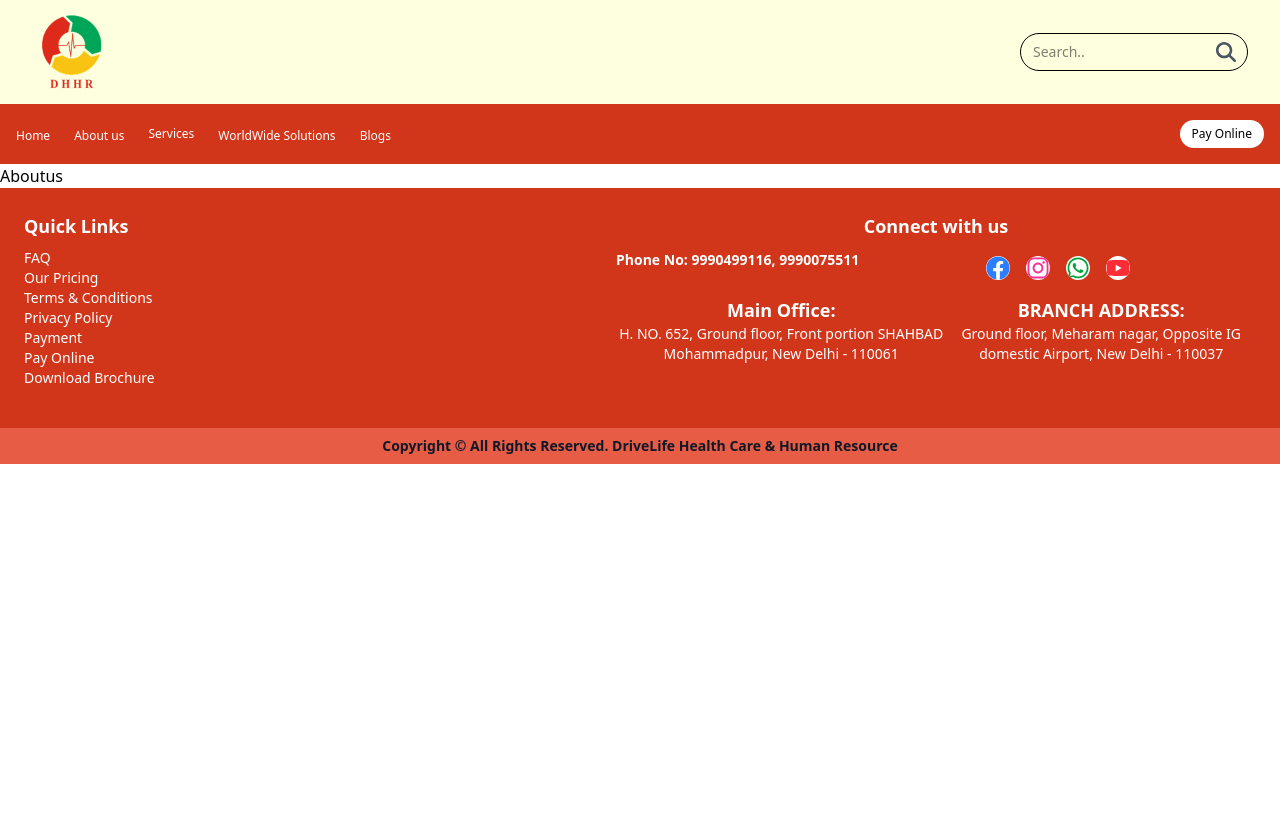
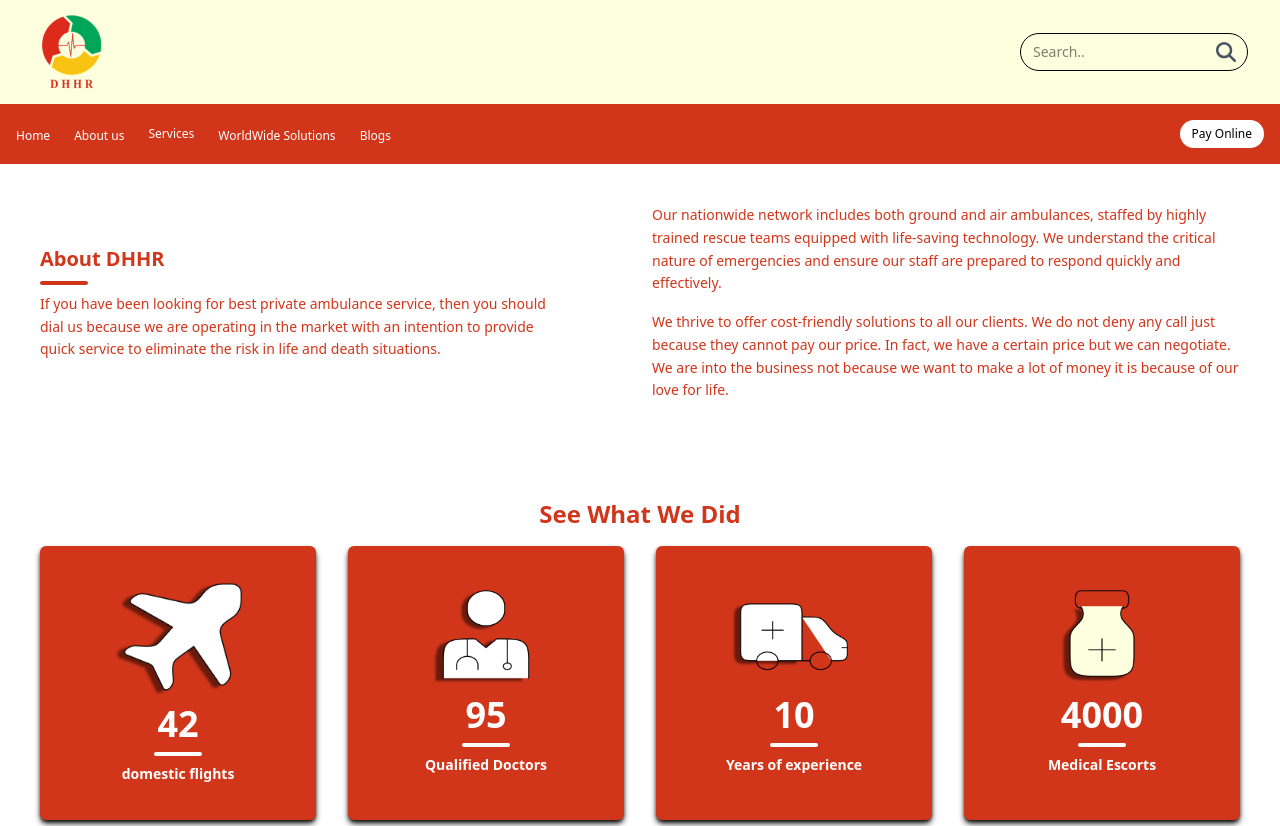
Before and after one commit to KaranSapra124/Air_Ambulance, a React (Vite) app: page /about-us in a window 1280 px wide. Shown: the top 826 px of the page. Before the commit the page ends 800 px from the top, so only its background shows below. Built offline with nearby package versions, Linux system fonts and the light colour scheme.

Commit message:
About Us Page Completed

```diff
--- /dev/null
+++ b/src/Components/AboutUs/AboutUsData.jsx
@@ -0,0 +1,47 @@
+import React from "react";
+import Container from "../Global/Container";
+import WhatWeDid from "../Home/SeeWhatWeDid";
+
+const AboutUsData = () => {
+  return (
+    <>
+      <Container>
+        <div className="flex flex-col md:flex-row justify-between items-center max-w-screen-xl  mx-auto text-center md:text-left gap-6">
+          {/* Left Section */}
+          <div className="md:w-1/2">
+            <h1 className="text-primary-color font-bold text-lg md:text-xl ">
+              About DHHR
+            </h1>
+            <div className="h-1 w-12 lg:mr-auto lg:mx-0  mx-auto bg-primary-color rounded-full my-2"></div>
+            <p className="text-primary-color font-medium text-xs md:text-sm leading-relaxed max-w-lg">
+              If you have been looking for best private ambulance service, then
+              you should dial us because we are operating in the market with an
+              intention to provide quick service to eliminate the risk in life
+              and death situations.
+            </p>
+          </div>
+
+          {/* Right Section */}
+          <div className="md:w-1/2">
+            <p className="text-primary-color font-medium text-xs md:text-sm leading-relaxed max-w-2xl mb-4">
+              Our nationwide network includes both ground and air ambulances,
+              staffed by highly trained rescue teams equipped with life-saving
+              technology. We understand the critical nature of emergencies and
+              ensure our staff are prepared to respond quickly and effectively.
+            </p>
+            <p className="text-primary-color font-medium text-xs md:text-sm leading-relaxed max-w-2xl">
+              We thrive to offer cost-friendly solutions to all our clients. We
+              do not deny any call just because they cannot pay our price. In
+              fact, we have a certain price but we can negotiate. We are into
+              the business not because we want to make a lot of money it is
+              because of our love for life.
+            </p>
+          </div>
+        </div>
+      </Container>
+        <WhatWeDid />
+    </>
+  );
+};
+
+export default AboutUsData;
--- a/src/Components/Global/Container.jsx
+++ b/src/Components/Global/Container.jsx
@@ -1,7 +1,7 @@
 import React from "react";
 
 const Container = ({ children }) => {
-  return <div className="lg:p-10">{children}</div>;
+  return <div className="p-10">{children}</div>;
 };
 
 export default Container;
--- a/src/pages/Aboutus.jsx
+++ b/src/pages/Aboutus.jsx
@@ -1,9 +1,12 @@
-import React from 'react'
+import React from "react";
+import AboutUsData from "../Components/AboutUs/AboutUsData";
 
 const AboutUs = () => {
   return (
-    <div>Aboutus</div>
-  )
-}
+    <>
+     <AboutUsData/>
+    </>
+  );
+};
 
-export default AboutUs
+export default AboutUs;
```
